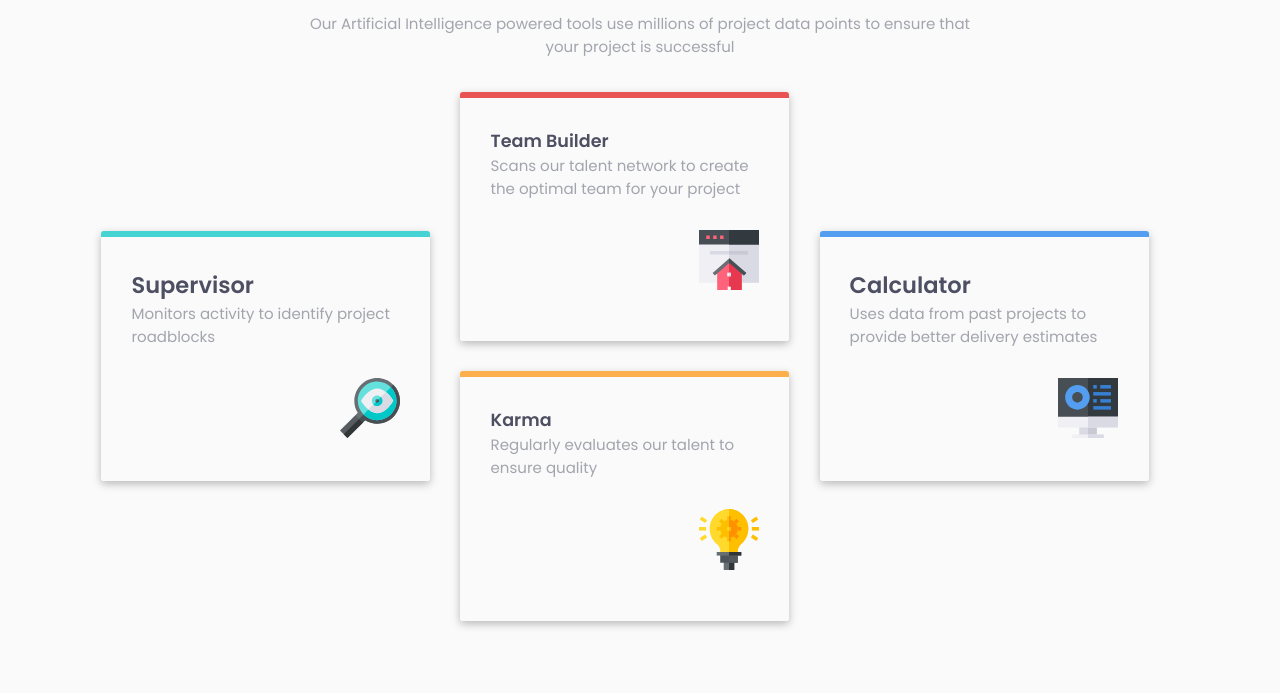
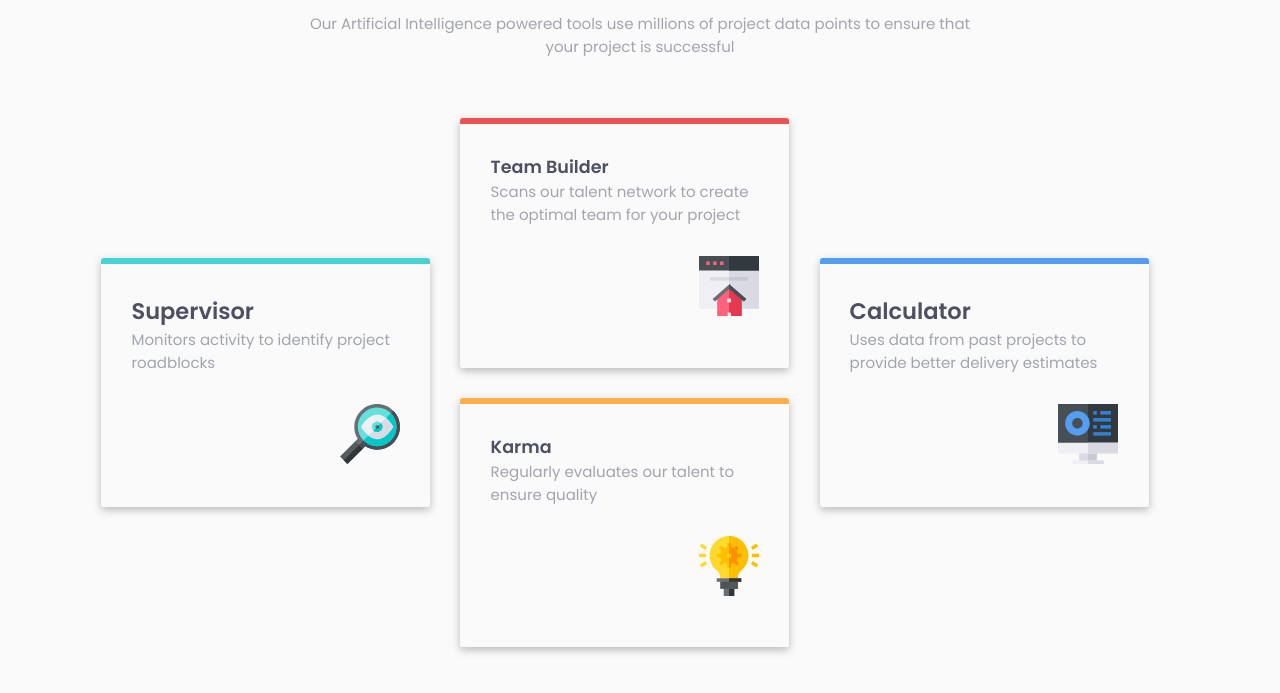
Before and after one commit to hebaahmedsaleh/four-card-feature.github.io, a plain HTML site: page index.html in a window 1280 px wide. Shown: the part 193-886 px from the top of the page. Drawn offline with Linux system fonts and the light colour scheme.

Commit message:
add margin for cards section

```diff
--- a/index.css
+++ b/index.css
@@ -48,7 +48,7 @@ body {
 }
 
 .cards-section {
-  padding: 2.25rem;
+  padding: 4rem 2.25rem;
   display: flex;
   flex-direction: row;
   align-items: center;
--- a/index.html
+++ b/index.html
@@ -42,7 +42,7 @@
         </p>
       </section>
 
-      <div class="cards-section" role="contentinfo">
+      <div class="cards-section" role="document">
         <section class="card-container cyan-border margined-right">
           <h1 class="poppins-semibold card-headings">Supervisor</h1>
           <p class=".poppins-regular headings-contrainer--desc">
```
